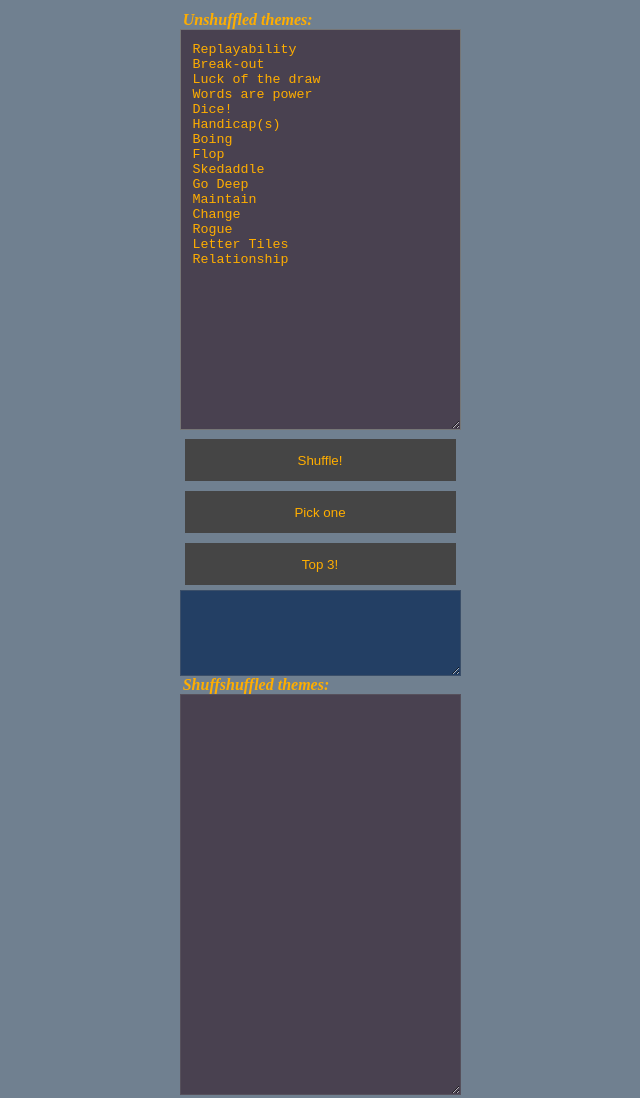
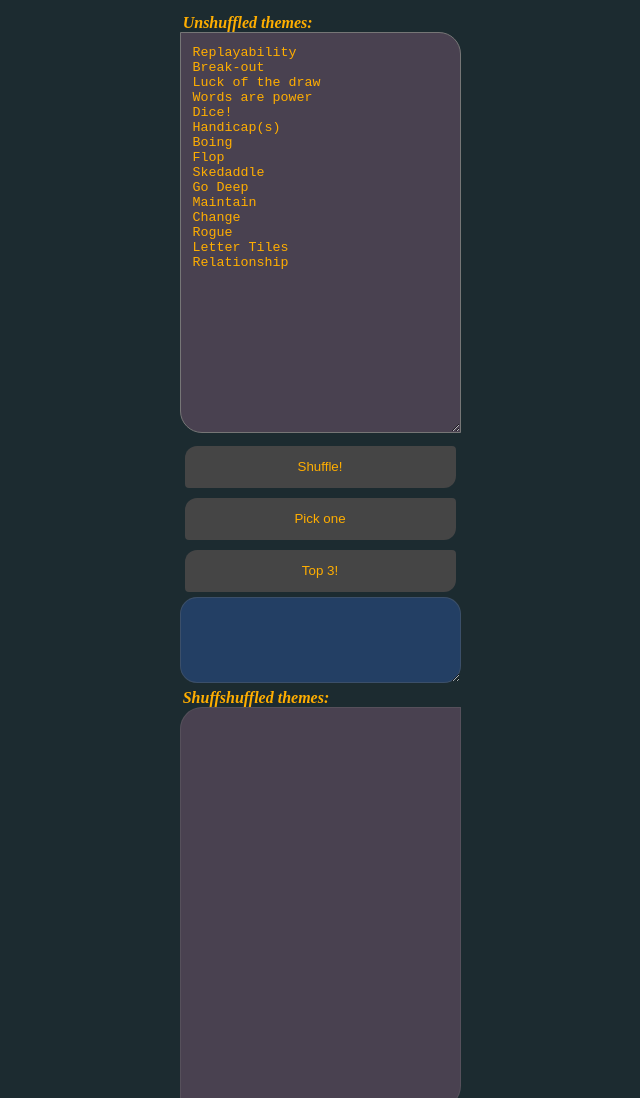
Before and after one commit to Pr0rcVoid/Pr0rcVoid.github.io, a plain HTML site: page index.html in a window 1280 px wide. Shown: the top 1098 px of the page, without its empty margins (320-960 px from the left). Drawn offline with Linux system fonts and the light colour scheme.

Commit message:
Improved Visuals

```diff
--- a/index.html
+++ b/index.html
@@ -8,7 +8,7 @@
         }
 
         body {
-            background: slategray;
+            background: #1c2b30;
         }
 
         textarea {
@@ -23,6 +23,7 @@
             margin: 5px;
             background: rgb(69, 69, 69);
             border: 7px rgb(0, 0, 0);
+            border-radius: 12px 4px;
         }
 
         span {
@@ -46,13 +47,27 @@
             margin: auto;
         }
 
+        .spanbox {
+            padding-top: 0.2em;
+        }
+
         #buttonCol {
             display: flex;
             flex-direction: column;
+            padding: 0.2em 0 0.2em 0;
         }
 
         #SpecOut {
             background: rgb(35, 63, 100);
+            border-radius: 17px;
+        }
+
+        #txaIn {
+            border-radius: 0px 22px 0px 22px;
+        }
+
+        #txaOut {
+            border-radius: 22px 0px 22px 0px;
         }
     </style>
     <script>
@@ -132,7 +147,7 @@
         <div class="item">
             <div class="subitem">
                 <div class="subitem">
-                    <div class="subitem">
+                    <div class="subitem spanbox">
                         <span>Unshuffled themes:</span>
                     </div>
                     <textarea name="" id="txaIn" cols="30" rows="25">
@@ -164,7 +179,7 @@ Relationship</textarea>
                 </div>
             </div>
             <div class="subitem">
-                <div class="subitem">
+                <div class="subitem spanbox">
                     <span>Shuffshuffled themes:</span>
                 </div>
                 <div class="subitem">
```
